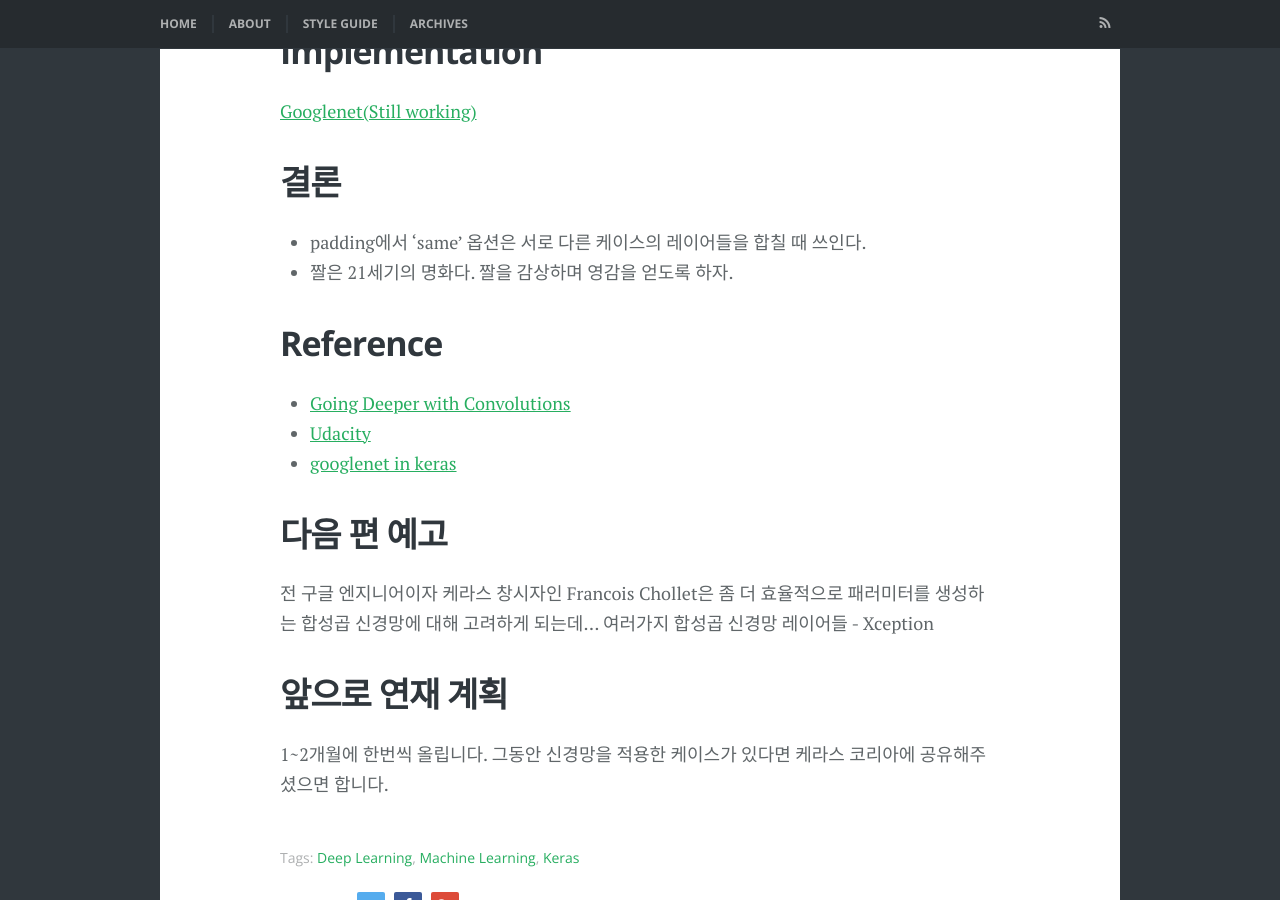
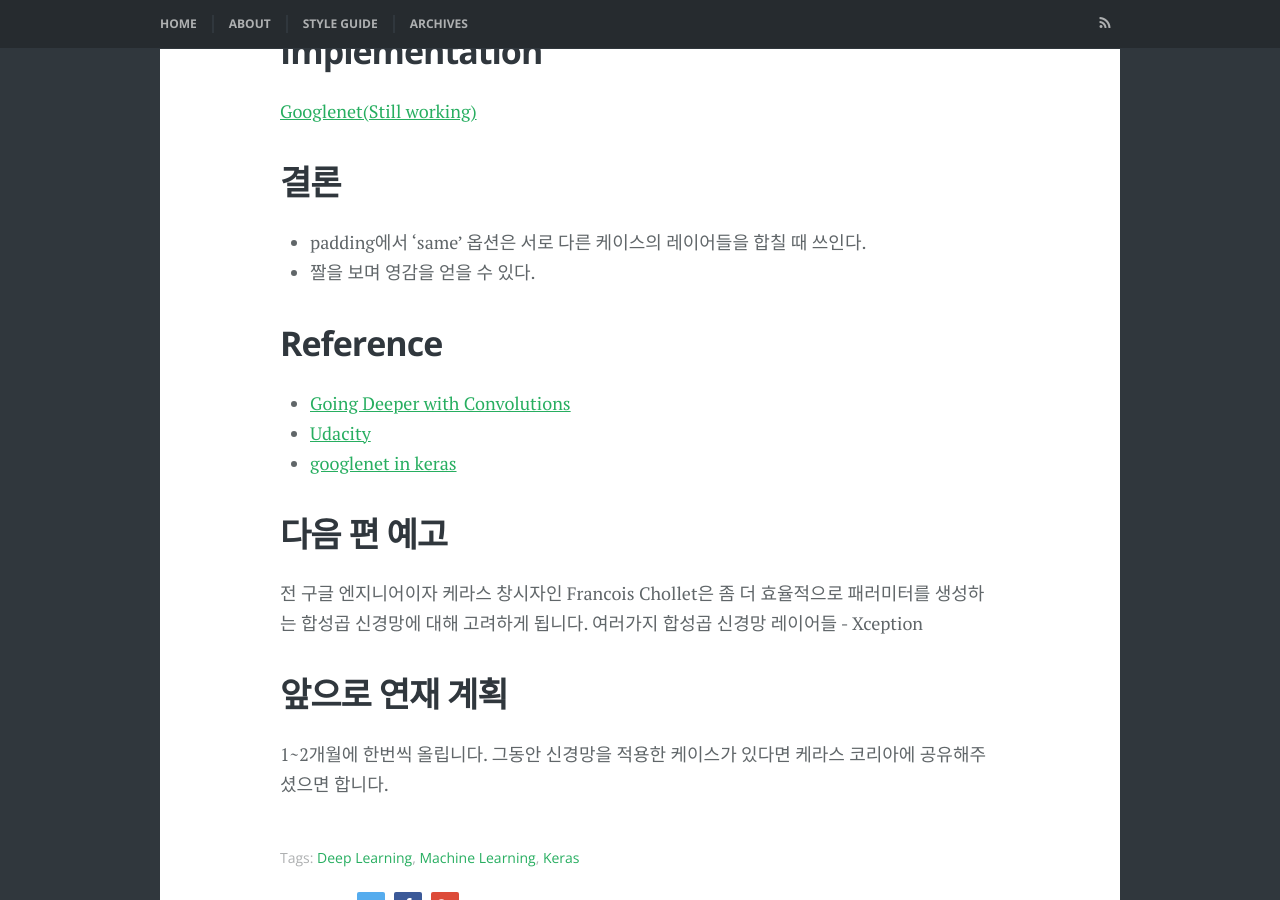
Before and after one commit to hskang9/hskang9.github.io, a Jekyll site: the page built from _posts/2017-11-24-Various_CNN_Layers.md, in a window 1280 px wide and 900 px high, scrolled down 6519 px. Built offline with Jekyll 4.4.1, drawn with Linux system fonts in a browser that asks for light colours; some web fonts are replaced; comment, search, counter and statistics services are not loaded.

Commit message:
Update 2017-11-24-Various_CNN_Layers.md

```diff
--- a/_posts/2017-11-24-Various_CNN_Layers.md
+++ b/_posts/2017-11-24-Various_CNN_Layers.md
@@ -116,7 +116,7 @@ GoogLeNet의 구조가 깊어서 그런지 vanishing gradient 문제를 걱정
 
 ## 결론
 - padding에서 'same' 옵션은 서로 다른 케이스의 레이어들을 합칠 때 쓰인다.
-- 짤은 21세기의 명화다. 짤을 감상하며 영감을 얻도록 하자.
+- 짤을 보며 영감을 얻을 수 있다.
 
 
 ## Reference
@@ -127,7 +127,7 @@ GoogLeNet의 구조가 깊어서 그런지 vanishing gradient 문제를 걱정
 {% include advertisements.html %}
 
 ## 다음 편 예고
-전 구글 엔지니어이자 케라스 창시자인 Francois Chollet은 좀 더 효율적으로 패러미터를 생성하는 합성곱 신경망에 대해 고려하게 되는데...
+전 구글 엔지니어이자 케라스 창시자인 Francois Chollet은 좀 더 효율적으로 패러미터를 생성하는 합성곱 신경망에 대해 고려하게 됩니다.
 여러가지 합성곱 신경망 레이어들 - Xception
 
 ## 앞으로 연재 계획
```
Also changed, not shown: other parts of _posts/2017-11-24-Various_CNN_Layers.md (+1 -1 lines).
